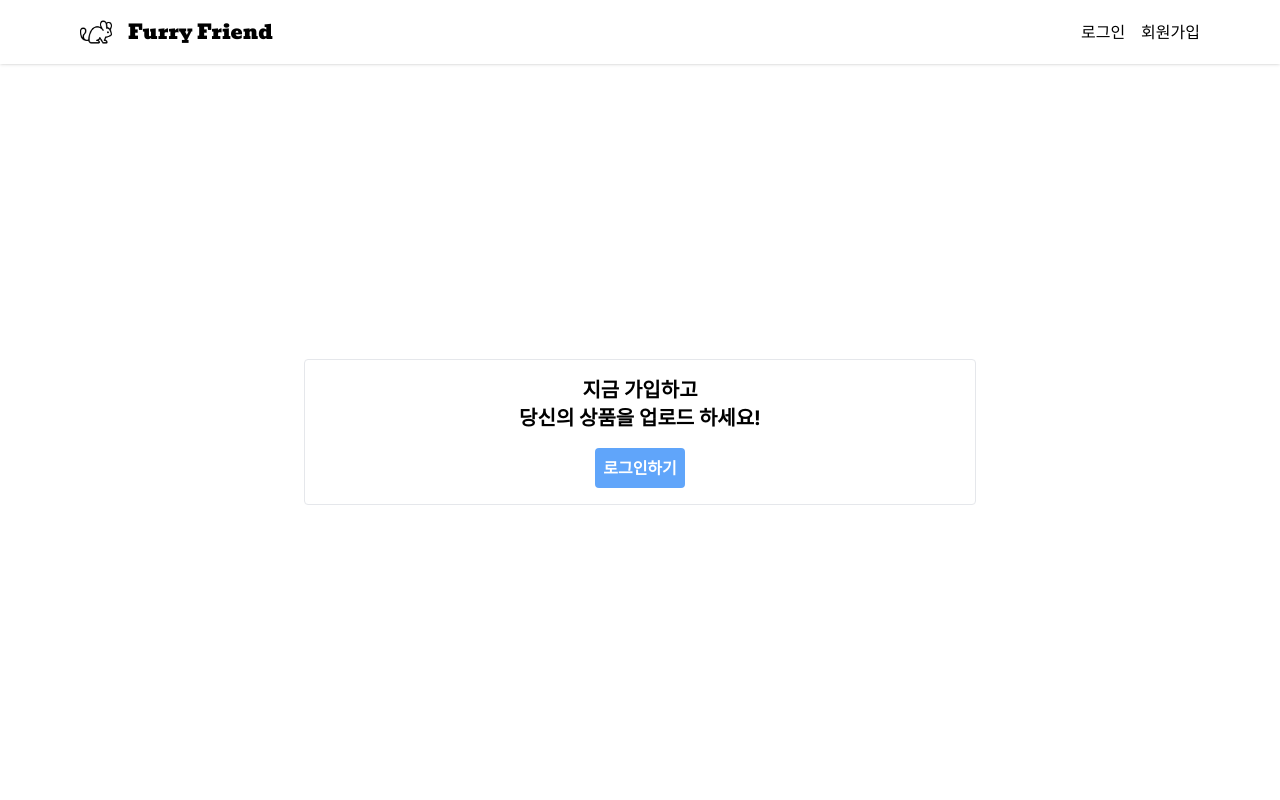
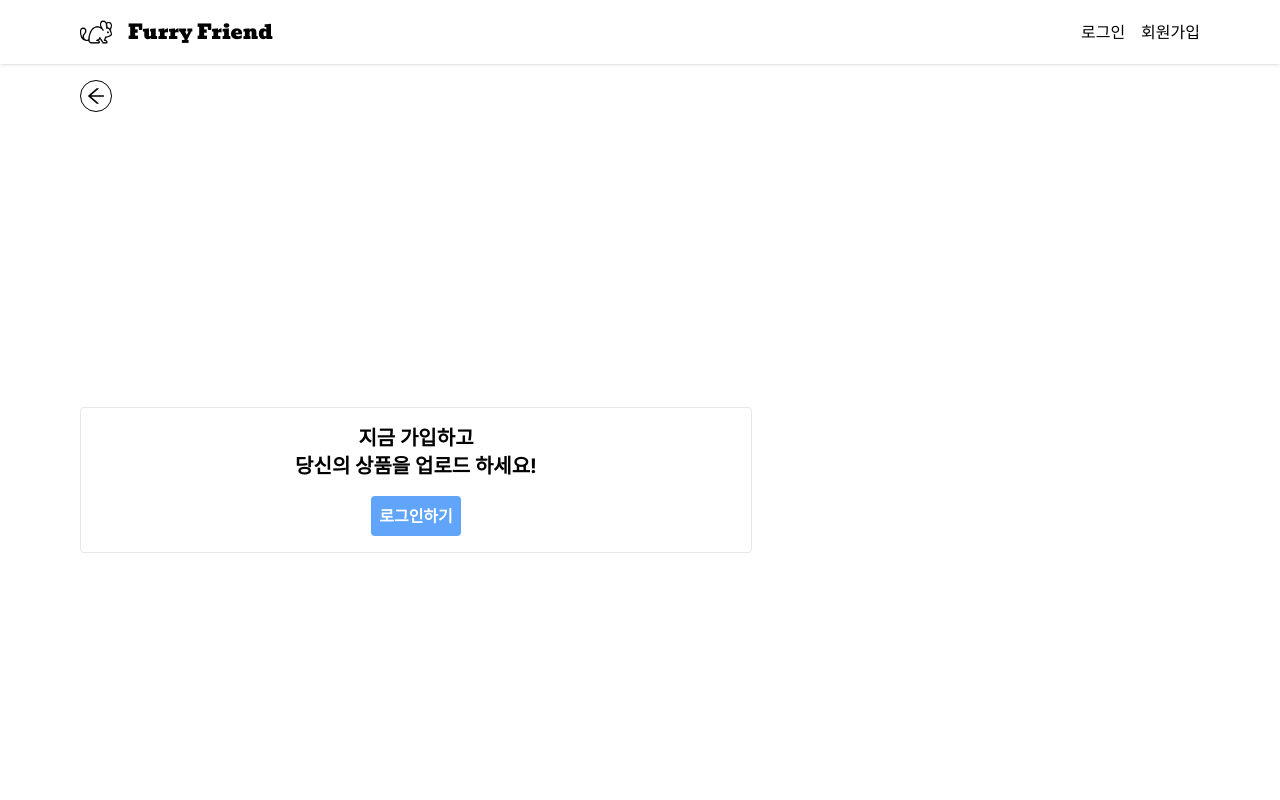
Before and after one commit to Team-Furry-Friend/furry-friend-frontend, a Next.js app: page /upload in a window 1280 px wide. Shown: the top 800 px of the page. Built offline with nearby package versions, Linux system fonts and the light colour scheme; no server answers.

Commit message:
add back btn in upload page

```diff
--- a/src/app/(main)/upload/layout.tsx
+++ b/src/app/(main)/upload/layout.tsx
@@ -1,8 +1,17 @@
 import { ReactNode } from 'react';
+import Link from 'next/link';
+import { AiOutlineArrowLeft } from 'react-icons/ai';
 
 const Layout = ({ children }: { children: ReactNode }) => {
   return (
-    <div className='max-w-6xl mx-auto p-2 md:p-4 flex justify-center items-center'>
+    <div className='max-w-6xl mx-auto p-2 md:p-4'>
+      <Link href={'/'} className='block w-fit mb-4'>
+        <AiOutlineArrowLeft
+          size={32}
+          className='border border-black rounded-full p-1'
+        />
+      </Link>
+
       {children}
     </div>
   );
```
